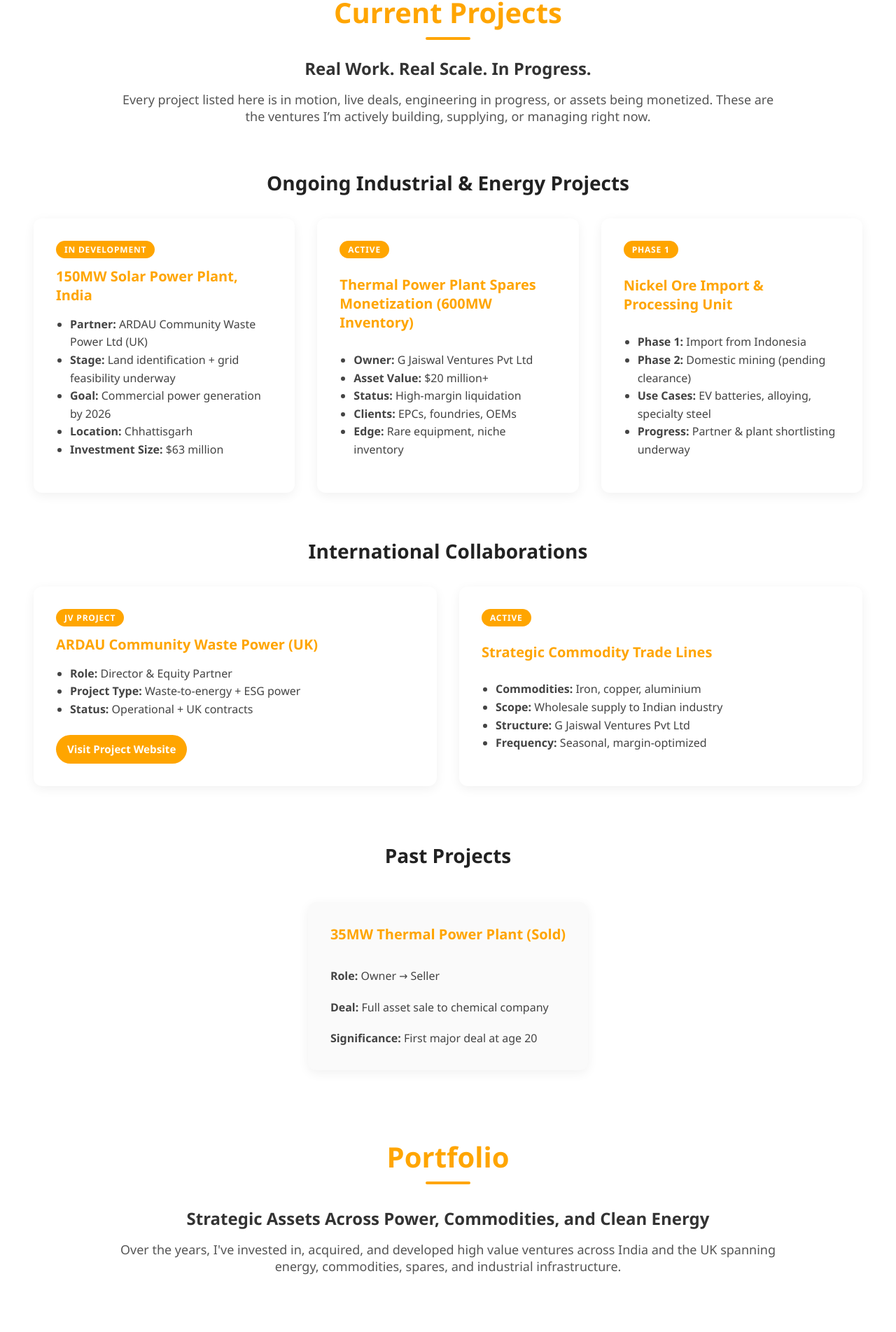
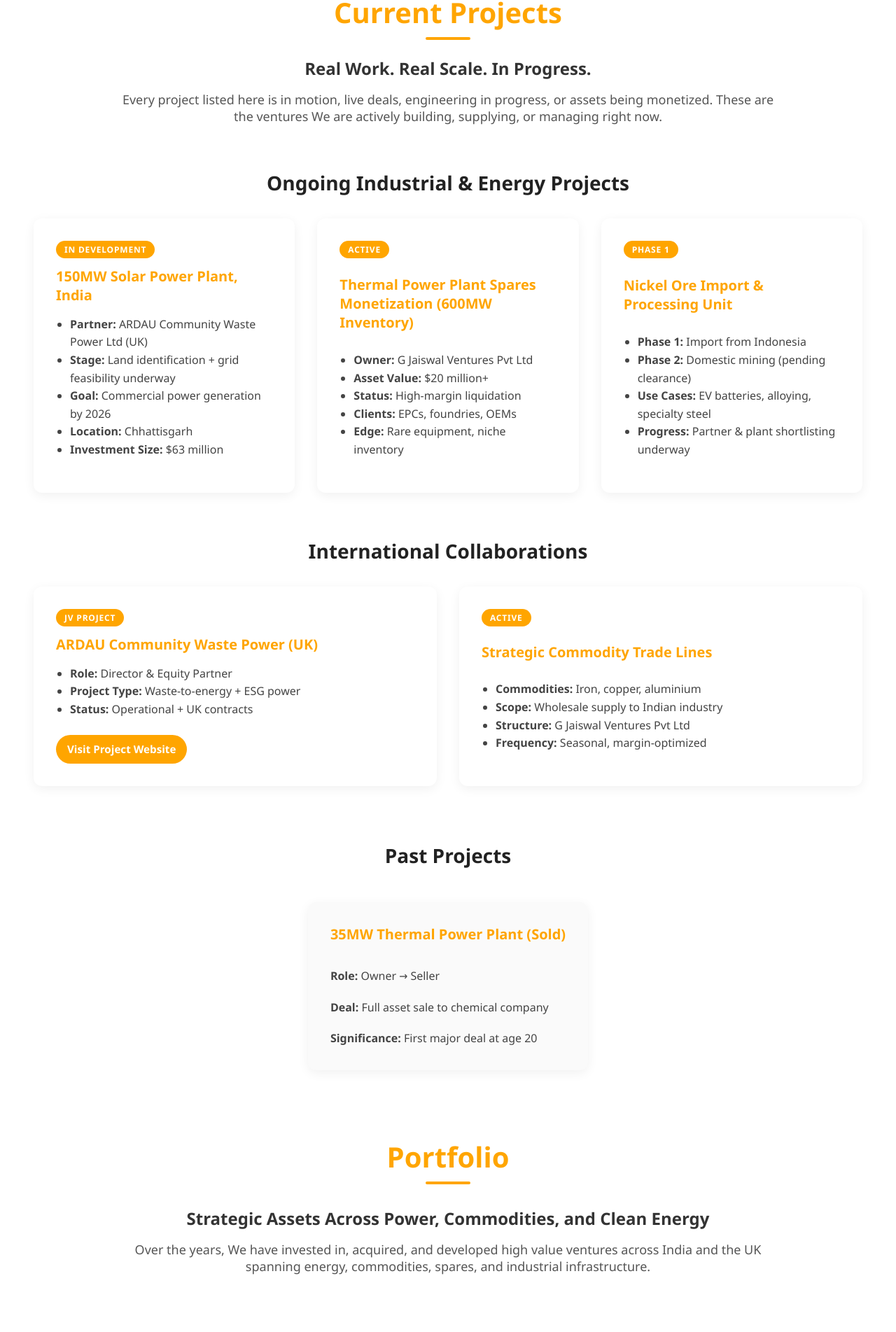
Before and after one commit to gjaiswal075/portfolio, a plain HTML site: page index.html in a window 1280 px wide. Shown: the part 2197-4100 px from the top of the page at 70% size. Drawn offline with Linux system fonts and the light colour scheme.

Commit message:
Update index.html

```diff
--- a/index.html
+++ b/index.html
@@ -834,7 +834,7 @@
   <div class="projects-header">
     <h2>Current Projects</h2>
     <h3>Real Work. Real Scale. In Progress.</h3>
-    <p>Every project listed here is in motion, live deals, engineering in progress, or assets being monetized. These are the ventures I’m actively building, supplying, or managing right now.</p>
+    <p>Every project listed here is in motion, live deals, engineering in progress, or assets being monetized. These are the ventures We are actively building, supplying, or managing right now.</p>
   </div>
 
   <div class="project-category">
@@ -924,7 +924,7 @@
     <div class="portfolio-header">
       <h2>Portfolio</h2>
       <h3>Strategic Assets Across Power, Commodities, and Clean Energy</h3>
-      <p>Over the years, I've invested in, acquired, and developed high value ventures across India and the UK spanning energy, commodities, spares, and industrial infrastructure.</p>
+      <p>Over the years, We have invested in, acquired, and developed high value ventures across India and the UK spanning energy, commodities, spares, and industrial infrastructure.</p>
     </div>
 
     <!-- <div class="portfolio-category">
@@ -978,7 +978,7 @@
   <div class="carousel-container">
     <div class="carousel-slide active">
       <img src="image1.jpg" alt="Slide 1">
-      <p class="carousel-caption">These are 600 MW equipment pairs stored within the same OEM containers, comprising critical components such as slurry pumps, LP and HP bypass valves, Voith couplings, globe valves, gate valves, coal monitoring systems, electrical actuators, and more. Primarily imported machinery, these units are essential for the operation and maintenance of thermal power plants. Sourced from leading manufacturers across the globe—including China, the UK, the USA, the Czech Republic, Germany, and other countries—they reflect a diverse and high-quality international supply chain.</p>
+      <p class="carousel-caption">These are 600 MW equipment pairs stored within the same OEM containers, comprising critical components such as slurry pumps, LP and HP bypass valves, Voith couplings, globe valves, gate valves, coal monitoring systems, electrical actuators, and more. Primarily imported machinery, these units are essential for the operation and maintenance of thermal power plants. Sourced from leading manufacturers across the globe including China, the UK, the USA, the Czech Republic, Germany, and other countries they reflect a diverse and high-quality international supply chain.</p>
     </div>
     <div class="carousel-slide">
       <img src="image2.jpg" alt="Slide 2">
```
